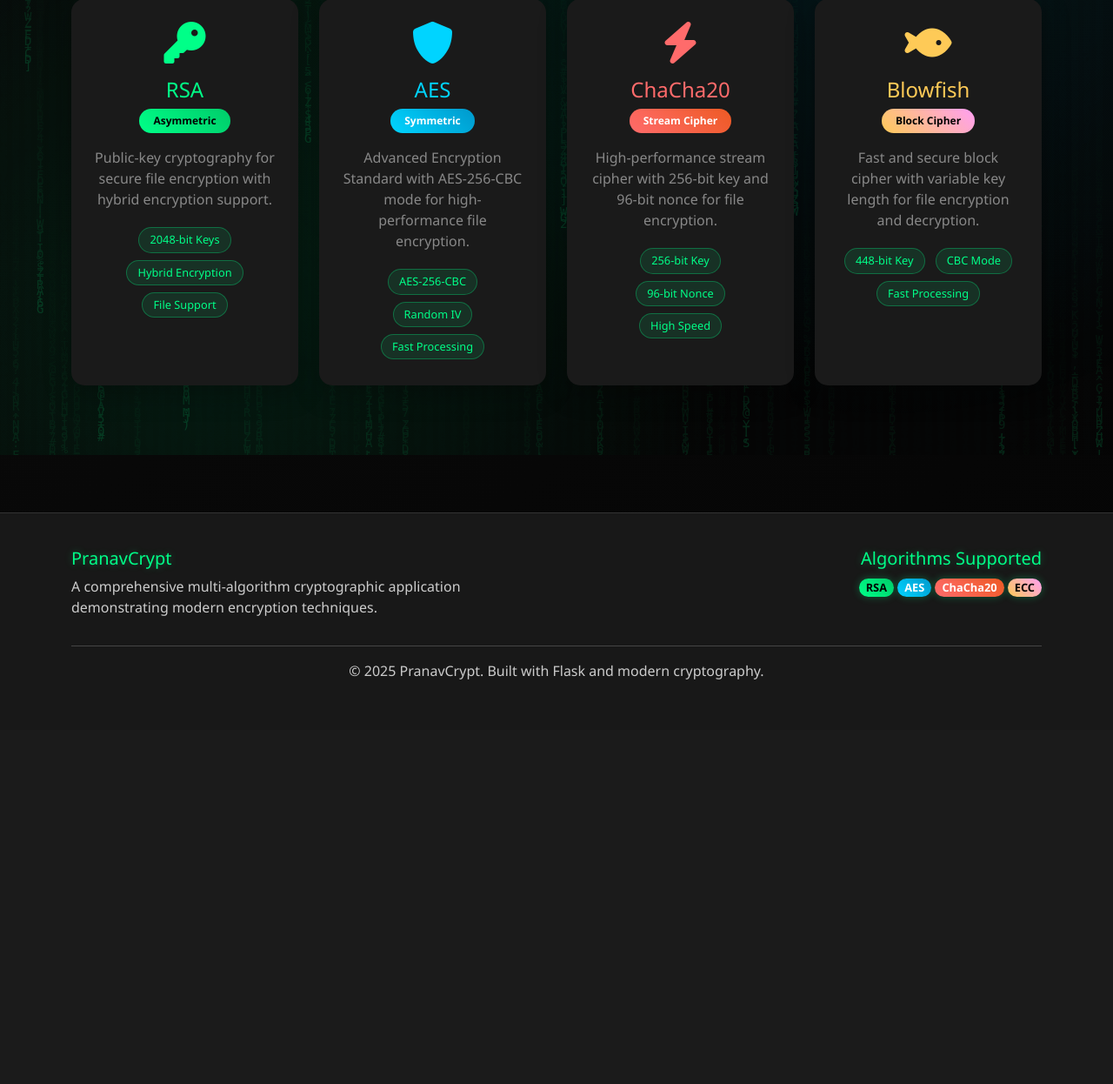
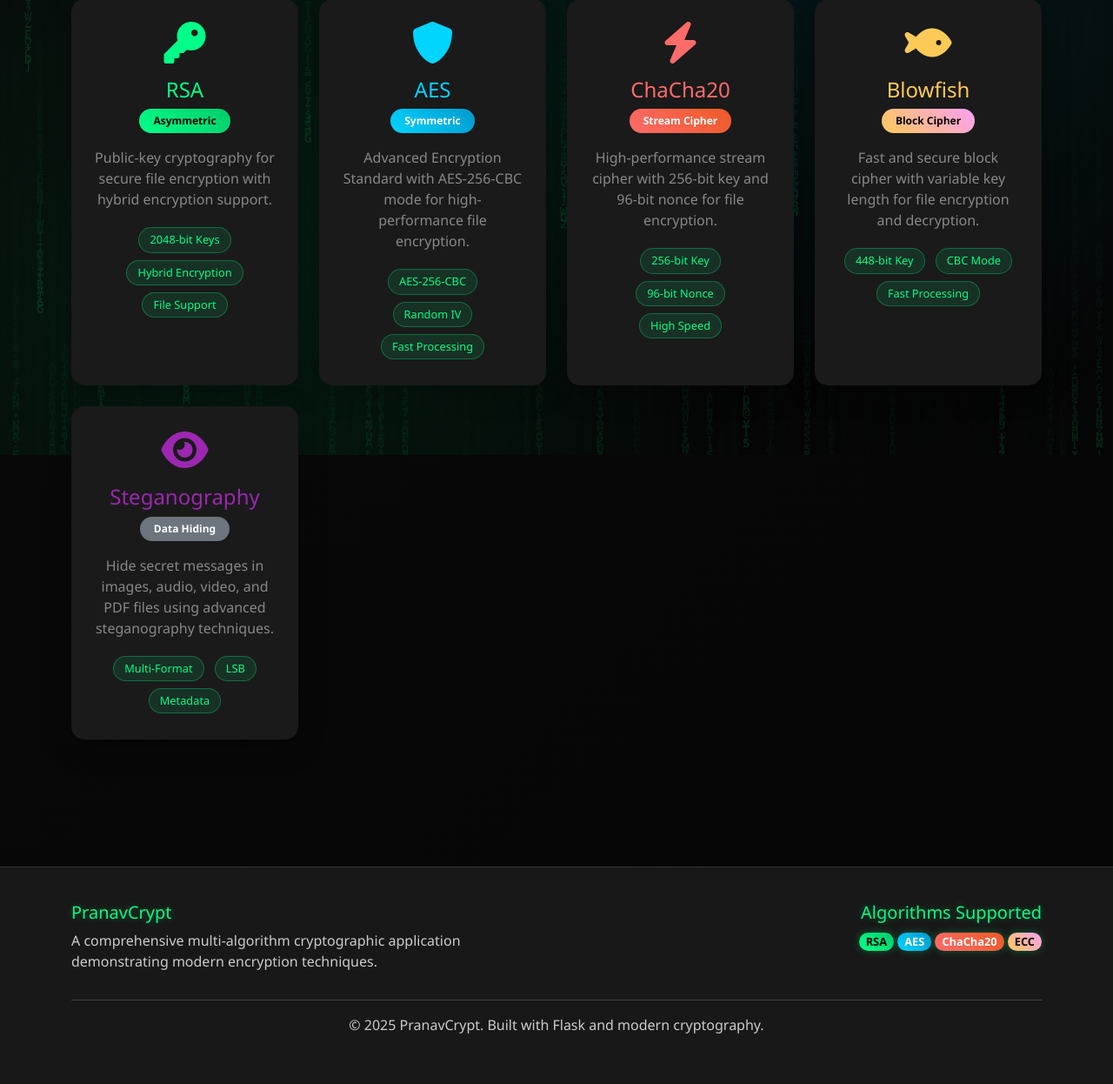
Before and after one commit to Pranav-3harma/app.py, a Flask app: page /encrypt_decrypt in a window 1280 px wide. Shown: the part 277-1523 px from the top of the page at 87% size. Before the commit the page ends 1058 px from the top, so only its background shows below. Run offline with Flask 3, Linux system fonts and the light colour scheme.

Commit message:
Auto-commit: Agent tool execution

```diff
--- a/templates/encrypt_decrypt.html
+++ b/templates/encrypt_decrypt.html
@@ -93,6 +93,27 @@
                             <span class="feature-tag">448-bit Key</span>
                             <span class="feature-tag">CBC Mode</span>
                             <span class="feature-tag">Fast Processing</span>
+                        </div>
+                    </div>
+                </div>
+            </div>
+
+            <!-- Steganography Card -->
+            <div class="col-lg-6 col-xl-3">
+                <div class="card h-100 algorithm-card" data-algorithm="Steganography">
+                    <div class="card-body text-center p-4">
+                        <div class="algorithm-icon mb-3">
+                            <i class="fas fa-eye" style="font-size: 3rem; color: #9c27b0;"></i>
+                        </div>
+                        <h4 class="card-title" style="color: #9c27b0;">Steganography</h4>
+                        <span class="badge bg-secondary mb-3">Data Hiding</span>
+                        <p class="card-text text-muted">
+                            Hide secret messages in images, audio, video, and PDF files using advanced steganography techniques.
+                        </p>
+                        <div class="algorithm-features">
+                            <span class="feature-tag">Multi-Format</span>
+                            <span class="feature-tag">LSB</span>
+                            <span class="feature-tag">Metadata</span>
                         </div>
                     </div>
                 </div>
```
